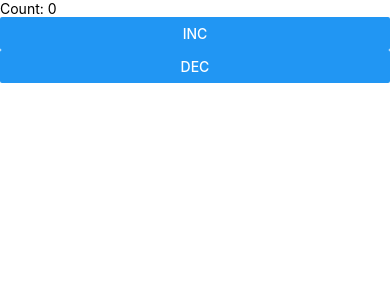
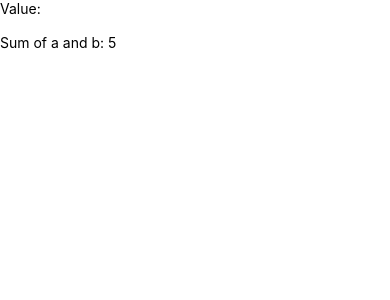
Before and after one commit to Asranov/react-native-mastery, a React Native app: screen / in a window 390 px wide. Shown: the top 300 px of the page. Built offline with nearby package versions, Linux system fonts and the light colour scheme.

Commit message:
use input hook

```diff
--- a/App.tsx
+++ b/App.tsx
@@ -1,13 +1,20 @@
 import React from 'react';
-import { Text } from 'react-native';
-import CounterComponent from './src/hooks/CustomHooks/CounterComponent';
+import { TextInput, Text, View } from "react-native"
+import { useInput } from './src/hooks/CustomHooks/useInput';
+
 
 function App(): JSX.Element {
+  const { value, handleChange, sum } = useInput({ a: 2, b: 3 })
 
   return (
-    <>
-      <CounterComponent />
-    </>
+    <View>
+      <Text>Value: {value}</Text>
+      <TextInput
+        value={value}
+        onChangeText={(value) => handleChange(value)}
+      />
+      <Text>Sum of a and b: {sum()}</Text>
+    </View>
   );
 }
 
--- /dev/null
+++ b/src/hooks/CustomHooks/useInput.ts
@@ -0,0 +1,20 @@
+import { useState } from 'react';
+
+interface UseInput {
+  a: number,
+  b: number
+}
+
+export const useInput = (props: UseInput) => {
+  const [value, setValue] = useState("")
+
+  const handleChange = (value: string) => {
+    setValue(value)
+  }
+
+  const sum = () => {
+    return props.a + props.b
+  }
+
+  return { value, handleChange, sum }
+}
```
Also changed, not shown: src/hooks/CustomHooks/myHook.ts (added, +19 -0 lines).
